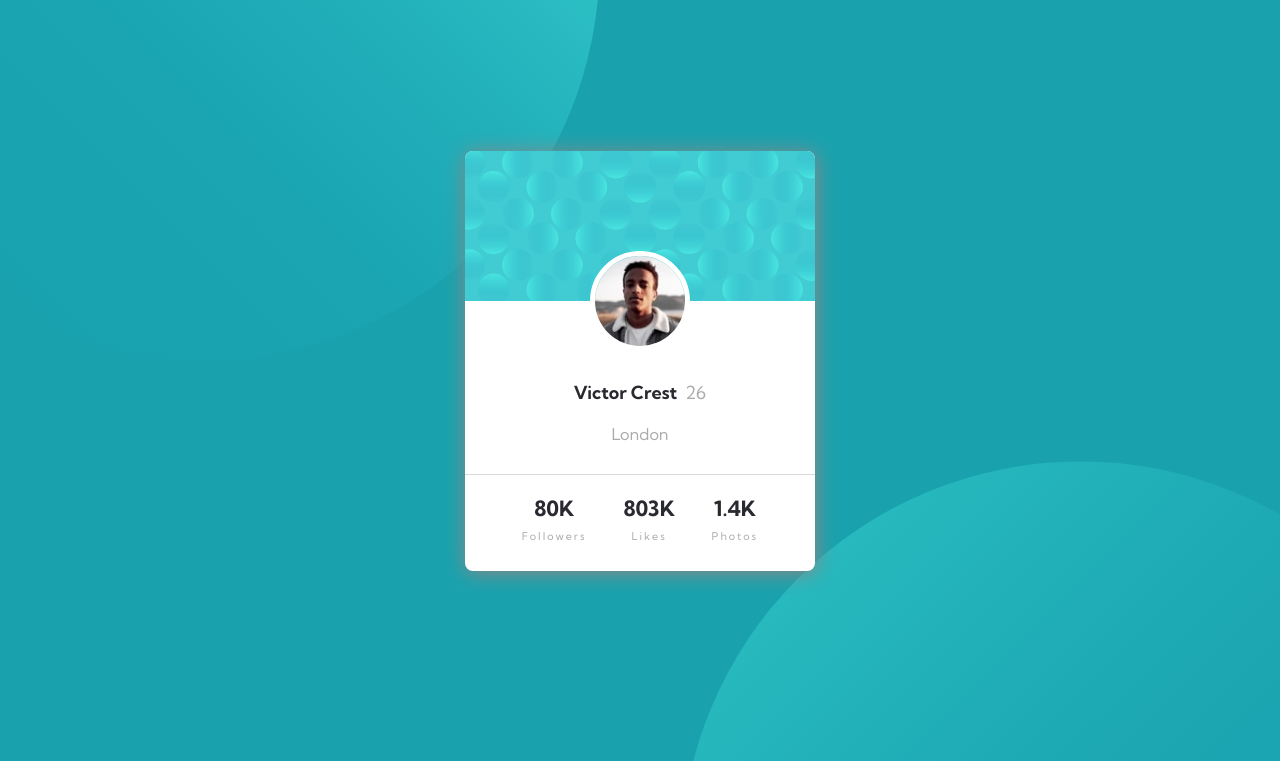
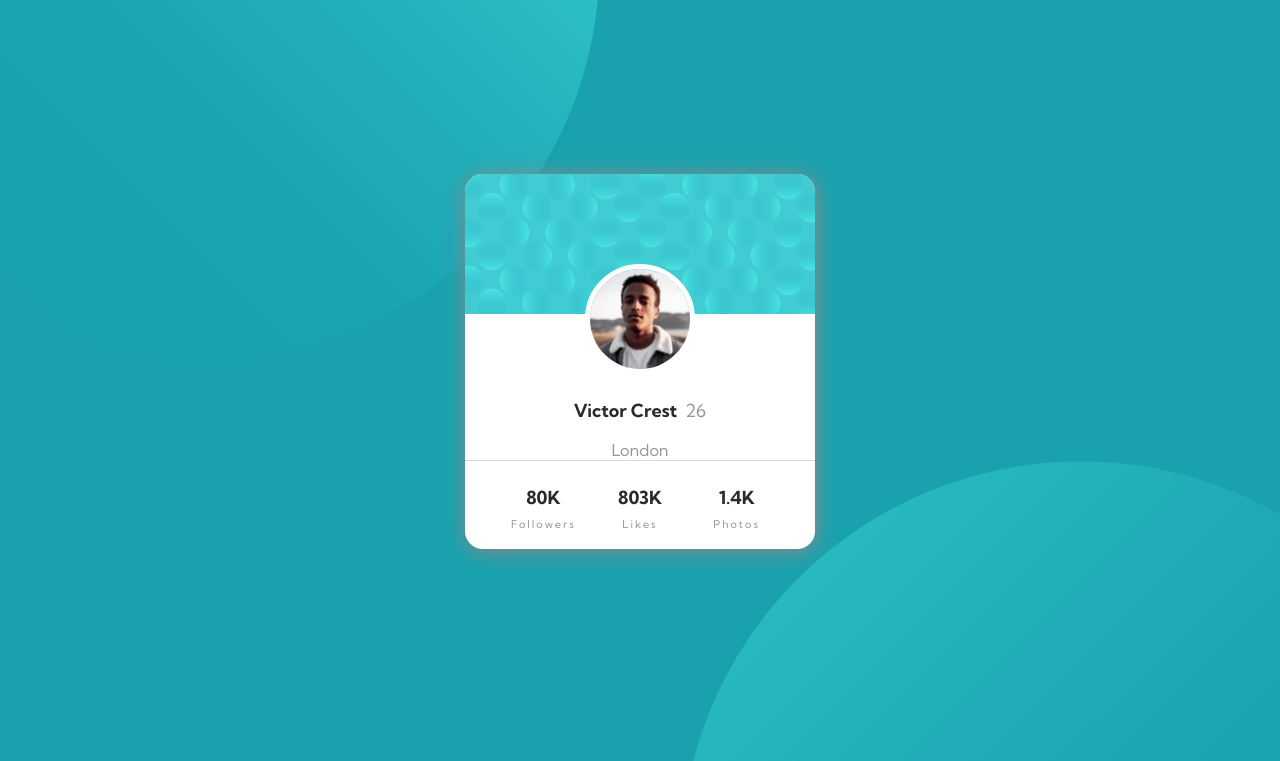
Before and after one commit to bytesbanana/profile-card-component-main, a plain HTML site: page index.html in a window 1280 px wide. Shown: the part 39-800 px from the top of the page. Drawn offline with Linux system fonts and the light colour scheme.

Commit message:
css adjustment

```diff
--- a/index.html
+++ b/index.html
@@ -40,7 +40,8 @@
       >. Coded by
       <a
         href="https://github.com/ByteBanana/fontend-metor-solutions/tree/main/profile-card-component-main"
-        >Bytebanana</a
+      >
+        Bytebanana</a
       >.
     </div>
     <main>
@@ -62,15 +63,15 @@
         </div>
         <div class="card-footer">
             <div class="item">
-            <h3 class="value">80K</h3>
+              <b>80K</b>
               <p class="unit">Followers</p>
             </div>
             <div class="item">
-            <h3 class="value">803K</h3>
+              <b>803K</b>
               <p class="unit">Likes</p>
             </div>
             <div class="item">
-            <h3 class="value">1.4K</h3>
+              <b>1.4K</b>
               <p class="unit">Photos</p>
             </div>
         </div>
--- a/style.css
+++ b/style.css
@@ -17,13 +17,15 @@ Dark grayish blue: hsl(227, 10%, 46%) */
 }
 
 body {
-  font-family: "Kumbh Sans", sans-serif;
+  font-family: 'Kumbh Sans', sans-serif;
   color: #292930;
+  max-width: 720px;
 }
 
 main {
   background-color: var(--dark-cyan);
   height: 100vh;
+  width: 100vw;
   display: flex;
   justify-content: center;
   align-items: center;
@@ -33,8 +35,9 @@ main {
 
 .card {
   width: 350px;
+  height: 375px;
   overflow: hidden;
-  border-radius: 8px;
+  border-radius: 1rem;
   box-shadow: 1px 2px 20px 1px #888888;
   background: white;
   text-align: center;
@@ -44,20 +47,21 @@ main {
 .card-header {
   background-image: url(images/bg-pattern-card.svg);
   background-size: cover;
-  height: 150px;
+  height: 140px;
 }
 
 .card-body {
-  padding: 0 20px 30px 20px;
+  padding: 0 20px 25px 20px;
+  max-height: 196px;
 }
 
 .profile-img-holder {
-  width: 100px;
-  height: 100px;
+  width: 110px;
+  height: 110px;
   border-radius: 50%;
   border: 5px solid white;
   overflow: hidden;
-  margin: -50px auto 30px auto;
+  margin: -50px auto 25px auto;
 }
 
 .profile-img-holder img {
@@ -67,7 +71,7 @@ main {
 }
 h2.name {
   font-size: 1rem;
-  margin-bottom: 20px;
+  margin-bottom: 1rem;
 }
 
 .age,
@@ -75,7 +79,6 @@ h2.name {
 .unit {
   font-weight: 400;
   color: var(--dark-gray);
-  opacity: 0.8;
 }
 
 h2.name > .age {
@@ -91,7 +94,8 @@ h2.name > .age {
   display: flex;
   flex-direction: row;
   justify-content: space-evenly;
-  padding: 20px;
+  max-height: 87px;
+  padding: 25px 30px;
 }
 
 .unit {
@@ -104,9 +108,10 @@ h2.name > .age {
   position: absolute;
   width: 800px;
   height: auto;
-
 }
-
+.item {
+  flex: 1;
+}
 .background-circles .top-circle {
   top: -400px;
   left: -200px;
```
Lines whose indentation alone changed are shown as unchanged.
